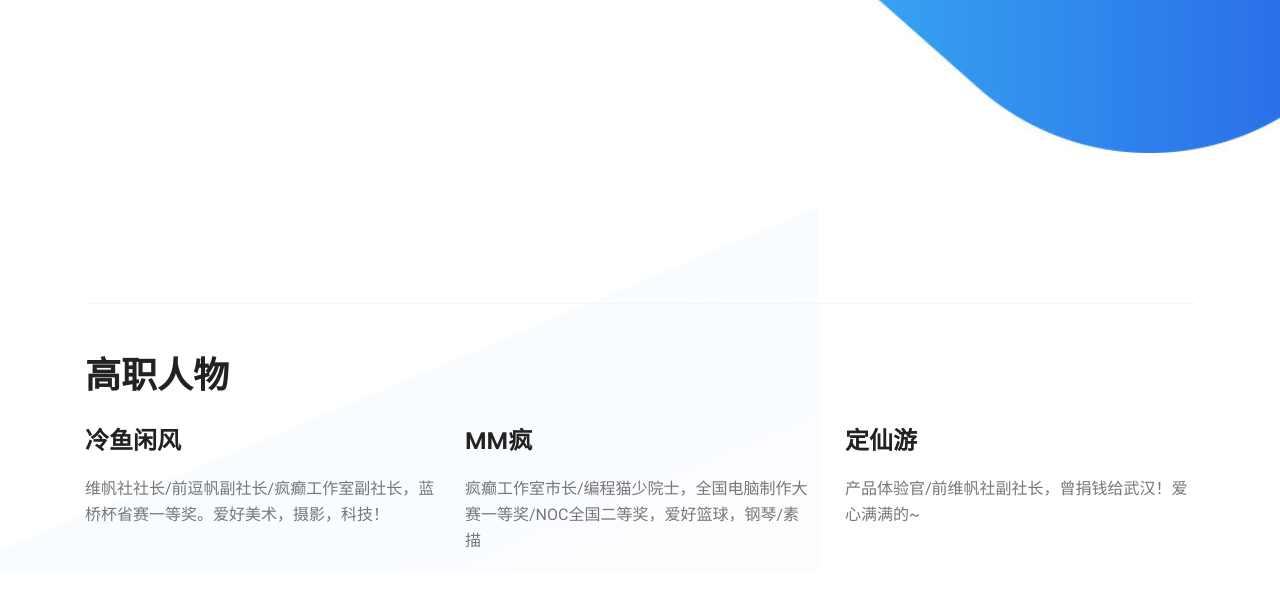
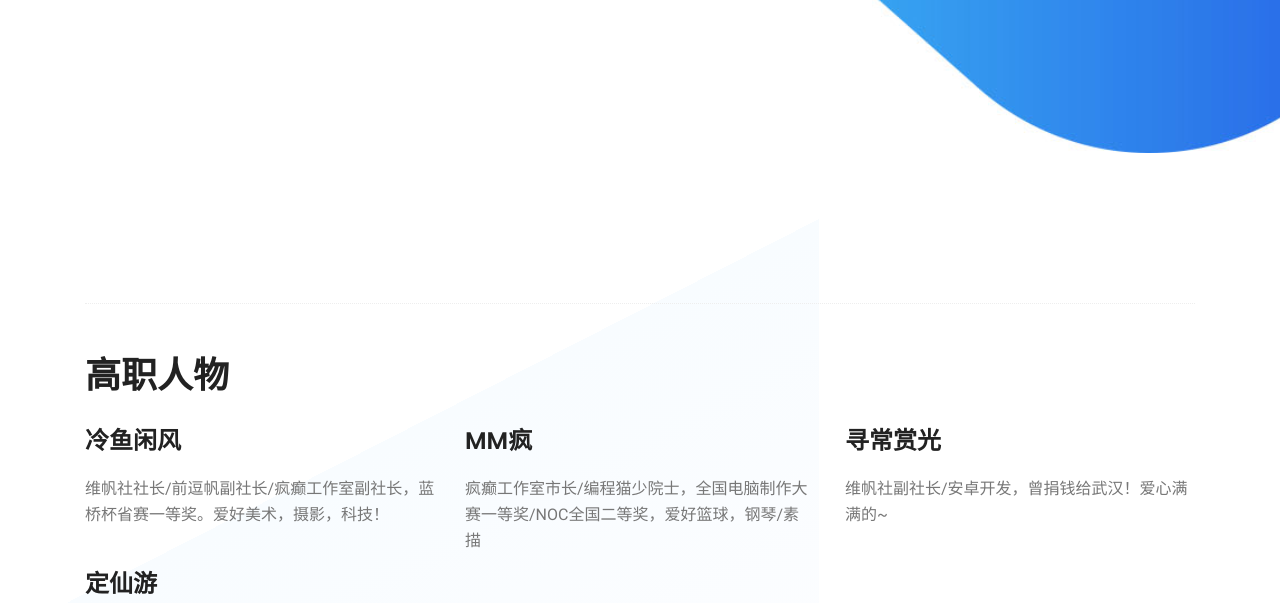
Before and after one commit to 2991883280/codemaofd, a plain HTML site: page thanks.html in a window 1280 px wide. Shown: the part 349-952 px from the top of the page. Drawn offline with nearby package versions, Linux system fonts and the light colour scheme; files that its build step writes are made by us from their sources; a script that the page names is missing.

Commit message:
Update thanks.html

```diff
--- a/thanks.html
+++ b/thanks.html
@@ -68,12 +68,12 @@ border-radius: 10px;
         <p>疯癫工作室市长/编程猫少院士，全国电脑制作大赛一等奖/NOC全国二等奖，爱好篮球，钢琴/素描</p>
        </div>
       </div>
-  <!--    <div class="col-md-4">
+ <div class="col-md-4">
        <div class="single-defination">
-        <h3 class="mb-20">Leo韩</h3>
-        <p>编程猫后援会创始人/编程猫少院士，编程就是要爱好为基础才让我坚持下去。</p>
+        <h3 class="mb-20">寻常赏光</h3>
+        <p>维帆社副社长/安卓开发，曾捐钱给武汉！爱心满满的~</p>
        </div>
-      </div>-->
+      </div>
       <div class="col-md-4">
        <div class="single-defination">
         <h3 class="mb-20">定仙游</h3>
```
